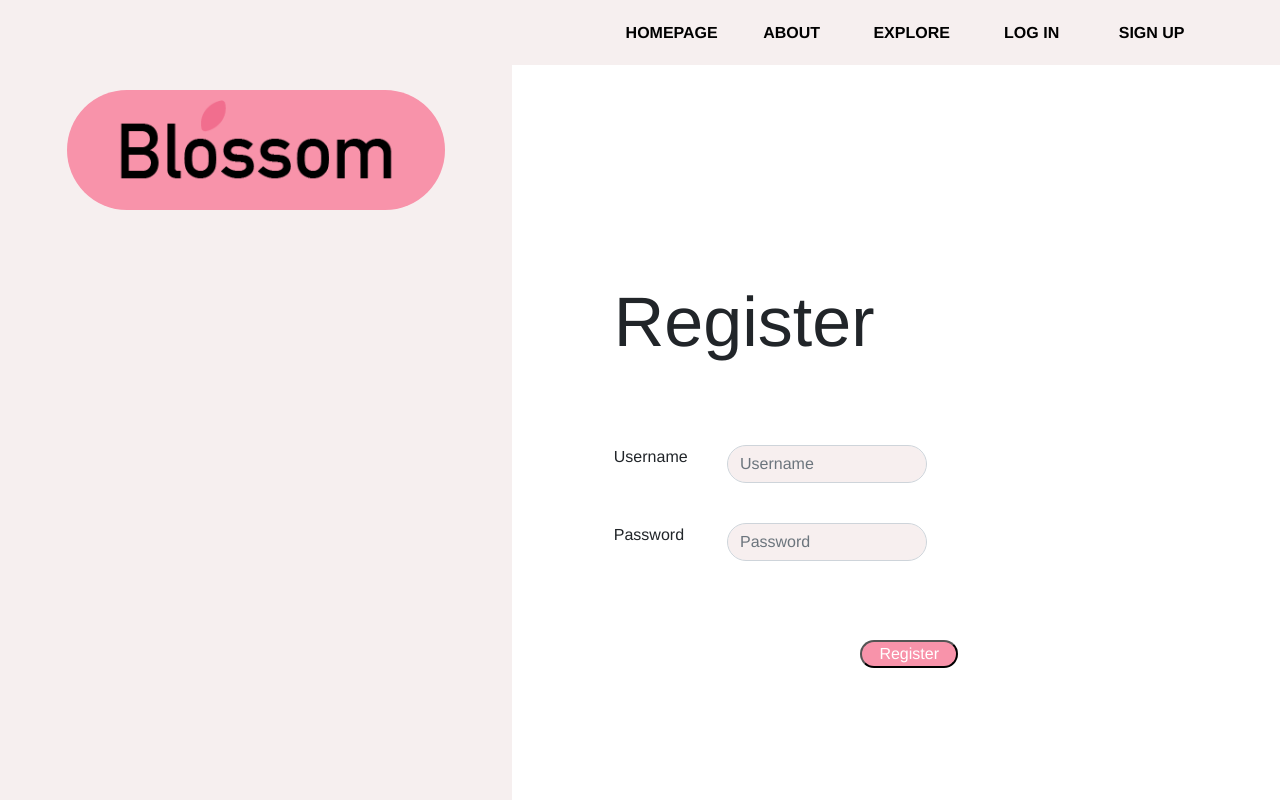
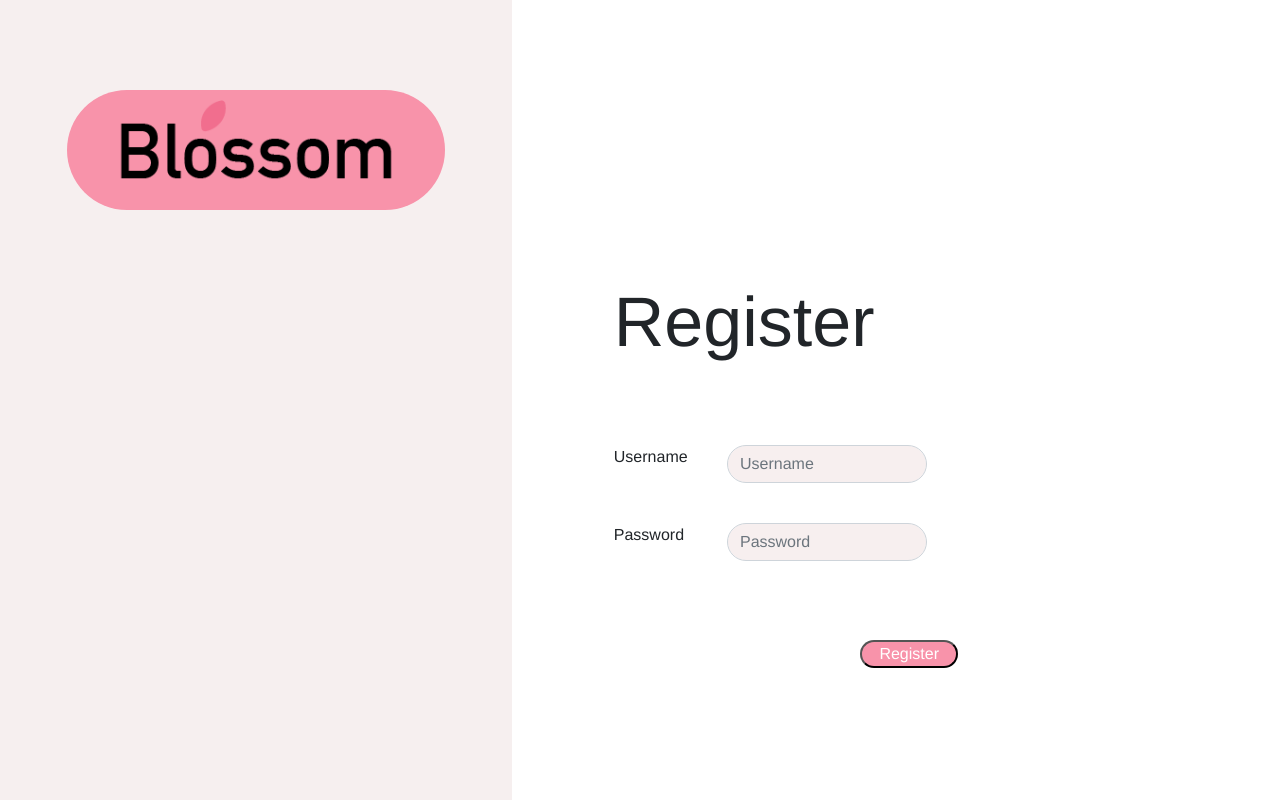
Before and after one commit to ada-vu/teamfinder, a Django app: page /accounts/signup in a window 1280 px wide. Run offline with Django 3.2, Linux system fonts and the light colour scheme; some libraries are stand-ins or nearby versions.

Commit message:
Removing unused links and fixing css files

```diff
--- a/core/static/css/base-generic.css
+++ b/core/static/css/base-generic.css
@@ -15,6 +15,7 @@
   line-height: 65px;
   text-align: center;
   background-color: #f6efef;
+  z-index: 100;
 }
 
 .nav div.logo {
--- a/core/static/css/login.css
+++ b/core/static/css/login.css
@@ -52,7 +52,7 @@ body {
     .sidenav{
         width: 40%;
         position: fixed;
-        z-index: 1;
+        z-index: 1000;
         top: 0;
         left: 0;
     }
--- a/core/static/css/signup.css
+++ b/core/static/css/signup.css
@@ -52,7 +52,7 @@ body {
     .sidenav{
         width: 40%;
         position: fixed;
-        z-index: 1;
+        z-index: 1000;
         top: 0;
         left: 0;
     }
--- a/core/templates/base_generic.html
+++ b/core/templates/base_generic.html
@@ -32,6 +32,7 @@
     />
   </head>
   <body>
+    {% block nav %}
     <nav class="nav">
       <div class="col-11 m-auto">
         <div class="logo">
@@ -40,12 +41,10 @@
           </a>
         </div>
         <div class="main_list" id="mainListDiv">
-          <ul>
+          <ul class="justify-content-center">
             <li><a href="{% url 'index' %}">Homepage</a></li>
-            <li><a href="{% url 'about' %}">About</a></li>
             <li><a href="{% url 'projects' %}">Explore</a></li>
             {% if user.is_authenticated %}
-            <li><a href="{% url 'index' %}">Dashboard</a></li>
             <li><a href="{% url 'user-profile' %}">Profile</a></li>
             {% else %}
             <li><a href="{% url 'login' %}">Log In</a></li>
@@ -55,6 +54,7 @@
         </div>
       </div>
     </nav>
+    {% endblock %}
     <div class="pt-5"></div>
     <div class="body-content">{% block content %} {% endblock %}</div>
   </body>
--- a/core/templates/core/about.html
+++ /dev/null
@@ -1,5 +0,0 @@
-{% extends "base_generic.html" %}
-
-{% block content %}
-<h1>Welcome to About</h1>
-{% endblock %}
--- a/core/templates/core/signup.html
+++ b/core/templates/core/signup.html
@@ -1,4 +1,7 @@
 {% extends "base_generic.html" %}
+
+{% block nav %}
+{% endblock %}
 
 {% block content %}
 
--- a/core/templates/index.html
+++ b/core/templates/index.html
@@ -92,7 +92,7 @@
             <h5 class="name">Tung</h5>
             <h8 class="pronouns">He/Him</h8>
             <p class="description">Role: Backend <br> Language used: Python, Django</p>
-            <h3 class="job">Pyschology</h3>
+            <h3 class="job">Psychology</h3>
         </div>
 
         <div class="team-card" style="width: 16rem;">
@@ -100,7 +100,7 @@
             <h5 class="name">Chuc</h5>
             <h8 class="pronouns">She/Her</h8>
             <p class="description">Role: Frontend, Designer <br> Language used: HTML, CSS</p>
-            <h3 class="job">Biology, Pyschology</h3>
+            <h3 class="job">Biology, Psychology</h3>
         </div>
 
         <div class="team-card" style="width: 16rem;">
--- a/templates/registration/logged_out.html
+++ b/templates/registration/logged_out.html
@@ -1,7 +1,6 @@
 {% extends "base_generic.html" %}
 
 {% block content %}
-<a href="{% url 'login'%}">Log in</a>
 
 {% load static %}
 <link href="{% static 'css/logged_out.css'%}" rel="stylesheet">
--- a/templates/registration/login.html
+++ b/templates/registration/login.html
@@ -1,4 +1,7 @@
 {% extends "base_generic.html" %}
+
+{% block nav %}
+{% endblock %}
 
 {% block content %}
 <meta name="google-signin-client_id" content="207011433677-q1rgc6epl3uuuhivibjvlam0vv0fk6o8.apps.googleusercontent.com">
```
